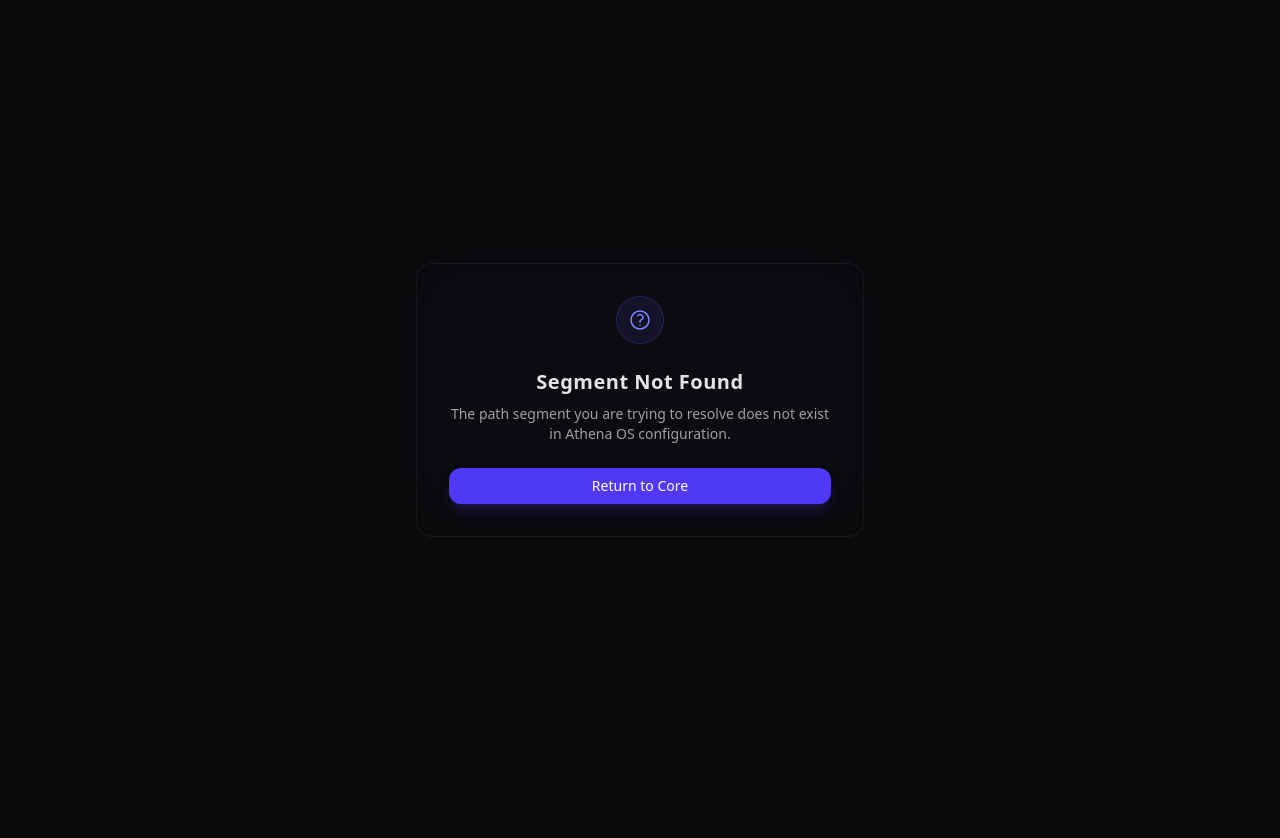
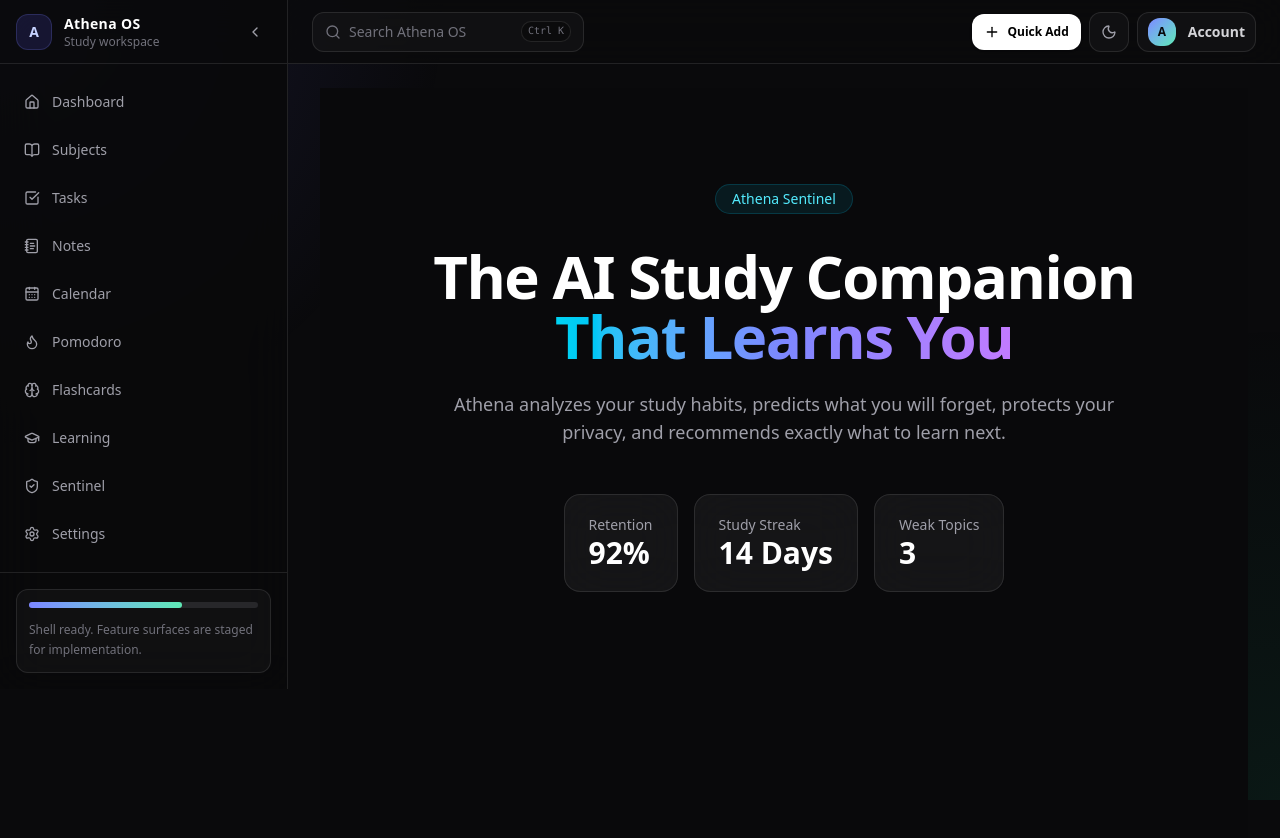
Before and after one commit to shresthabhoi29/athena-sentinel, a Next.js app: page /sentinel in a window 1280 px wide. Before the commit this address had no page. Shown: the top 838 px of the page. Before the commit the page ends 800 px from the top, so only its background shows below. Built offline with nearby package versions, Linux system fonts and the light colour scheme; no server answers.

Commit message:
Renamed the resources files to Sentinel and changed the page.tsx contents.

```diff
--- a/src/app/(app)/resources/page.tsx
+++ /dev/null
@@ -1,10 +0,0 @@
-import type { Metadata } from 'next';
-import { SentinelPage as SentinelScreen } from '@/features/mvp/pages/SentinelPage';
-
-export const metadata: Metadata = {
-  title: 'Sentinel | Athena OS',
-};
-
-export default function SentinelPage() {
-  return <SentinelScreen />;
-}
--- /dev/null
+++ b/src/app/(app)/sentinel/page.tsx
@@ -0,0 +1,41 @@
+export default function SentinelPage() {
+  return (
+    <main className="min-h-screen bg-zinc-950 text-white">
+      <section className="mx-auto flex max-w-7xl flex-col items-center justify-center px-8 py-24">
+        <span className="rounded-full border border-cyan-500/20 bg-cyan-500/10 px-4 py-1 text-sm text-cyan-300">
+          Athena Sentinel
+        </span>
+
+        <h1 className="mt-8 text-center text-6xl font-bold tracking-tight">
+          The AI Study Companion
+          <br />
+          <span className="bg-gradient-to-r from-cyan-400 via-indigo-400 to-purple-400 bg-clip-text text-transparent">
+            That Learns You
+          </span>
+        </h1>
+
+        <p className="mt-6 max-w-2xl text-center text-lg text-zinc-400">
+          Athena analyzes your study habits, predicts what you will forget, protects your privacy,
+          and recommends exactly what to learn next.
+        </p>
+
+        <div className="mt-12 flex gap-4">
+          <div className="rounded-2xl border border-white/10 bg-white/5 px-6 py-5 backdrop-blur-xl">
+            <p className="text-sm text-zinc-400">Retention</p>
+            <p className="text-3xl font-bold">92%</p>
+          </div>
+
+          <div className="rounded-2xl border border-white/10 bg-white/5 px-6 py-5 backdrop-blur-xl">
+            <p className="text-sm text-zinc-400">Study Streak</p>
+            <p className="text-3xl font-bold">14 Days</p>
+          </div>
+
+          <div className="rounded-2xl border border-white/10 bg-white/5 px-6 py-5 backdrop-blur-xl">
+            <p className="text-sm text-zinc-400">Weak Topics</p>
+            <p className="text-3xl font-bold">3</p>
+          </div>
+        </div>
+      </section>
+    </main>
+  );
+}
```
